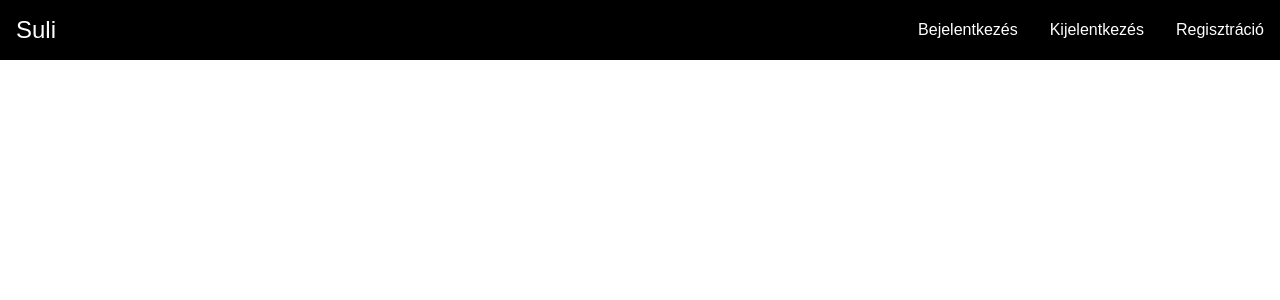
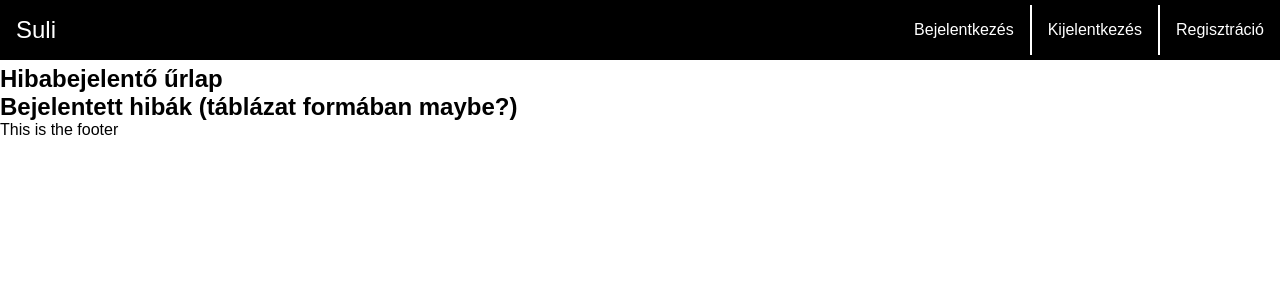
Before and after one commit to HajagosNorbert/SZTE-webterv, a PHP site: page / in a window 1280 px wide. Shown: the top 300 px of the page. Run offline with PHP 8.4, Linux system fonts and the light colour scheme.

Commit message:
add nice borders to navigation

```diff
--- a/assets/mainStyle.css
+++ b/assets/mainStyle.css
@@ -29,10 +29,24 @@
 .home {
   flex: 1;
   font-size: 1.5rem;
+  order: 0;
 }
 
 .navbar-toggle {
   display: none;
+}
+
+.navbar-link {
+  border: 1px solid white;
+  border-top-width: 0;
+  border-bottom-width: 0;
+}
+
+.navbar-link.first {
+  border-left-width: 0;
+}
+.navbar-link.last {
+  border-right-width: 0;
 }
 
 .navbar-link:hover {
@@ -53,6 +67,7 @@
     display: none;
     width: 100%;
     text-align: center;
+    border-width: 0;
   }
 
   .navbar-link.active {
--- a/index.html
+++ b/index.html
@@ -18,14 +18,30 @@
         <ul class="navbar">
           <li class="home"><a href="#"></a>Suli</li>
           <li class="navbar-toggle"><i class="fa fa-bars"""></i></li>
-          <li class="navbar-link"=><a href="#"></a>Bejelentkezés</li>
+          <li class="navbar-link first"=><a href="#"></a>Bejelentkezés</li>
           <li class="navbar-link"><a href="#"></a>Kijelentkezés</li>
-          <li class="navbar-link"><a href="#"></a>Regisztráció</li>
+          <li class="navbar-link last"><a href="#"></a>Regisztráció</li>
         </ul>
       </nav>
     </header>
+    <main>
+
+      <section>
+        <h2>Hibabejelentő űrlap</h2>
+        <form action="#" method="post">
+
+        </form>
+      </section>
+
+      <section>
+
+        <h2>Bejelentett hibák (táblázat formában maybe?)</h2>
+
+      </section>
+    </main>
+    <footer>
+      This is the footer
+      <script type="text/javascript" src="./scripts/navbar.js" ></script>
+    </footer>
   </body>
-  <footer>
-    <script type="text/javascript" src="./scripts/navbar.js" ></script>
-  </footer>
 </html>
```
